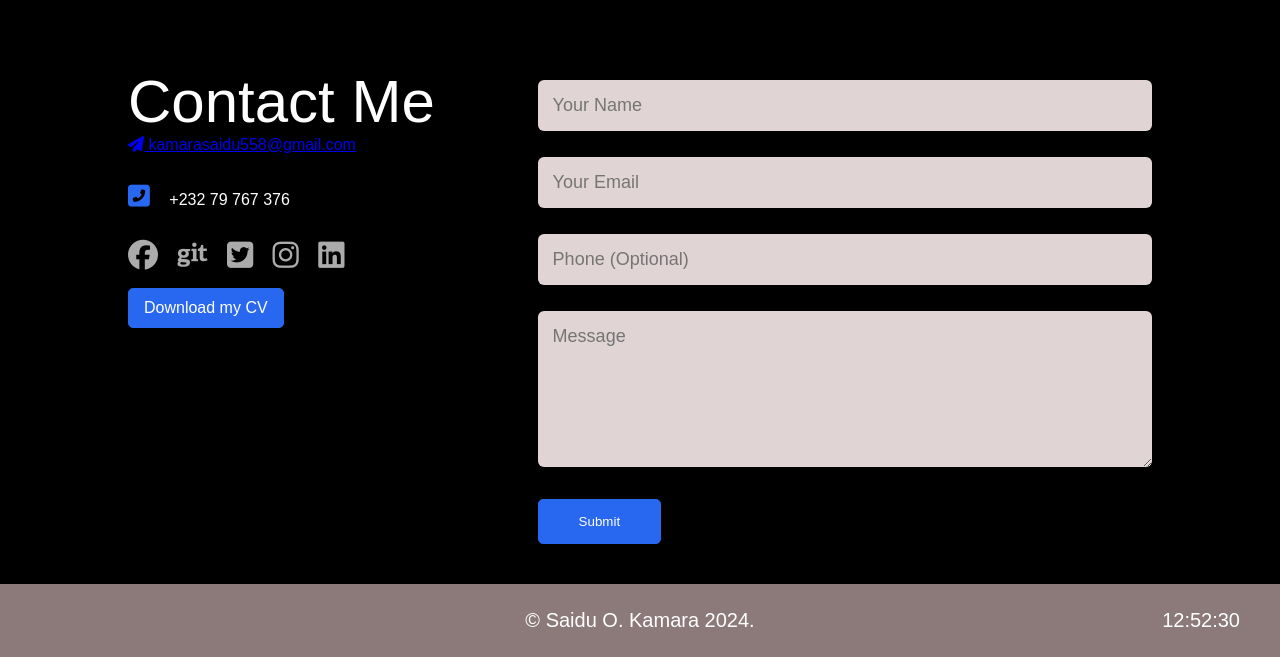
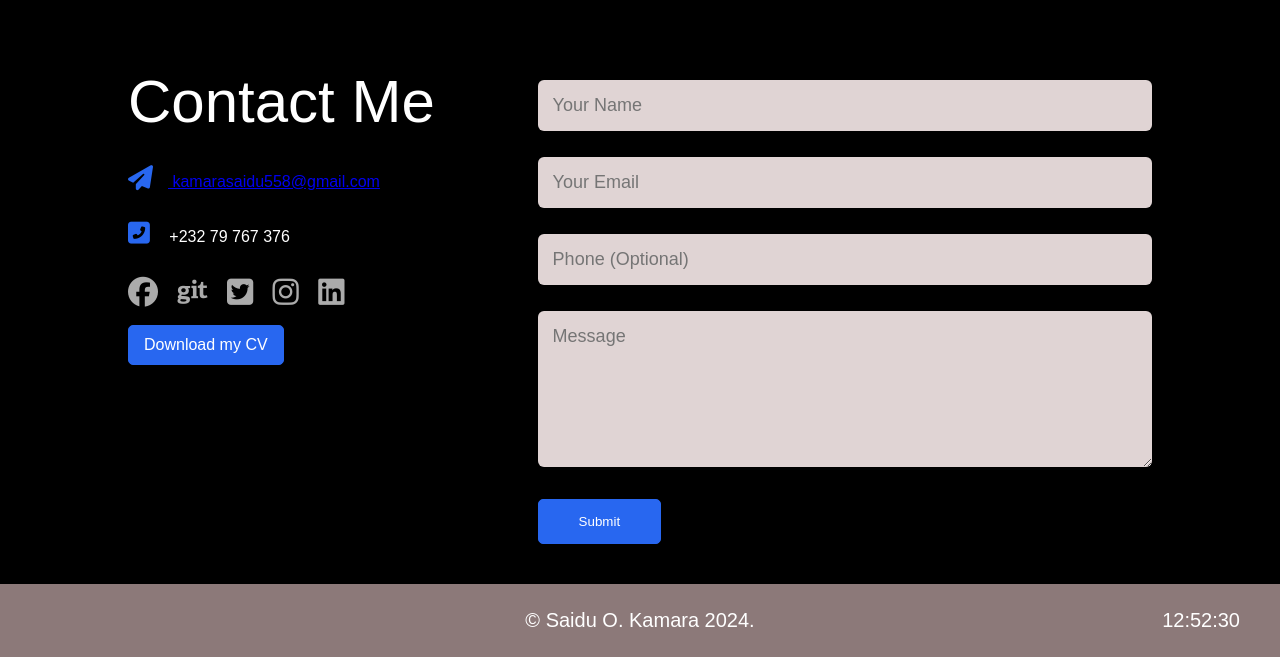
Before and after one commit to kamarasaiduo/aboutme, a plain HTML site: page index.html in a window 1280 px wide. Shown: the part 2405-3062 px from the top of the page. Drawn offline with Linux system fonts and the light colour scheme.

Commit message:
Update index.html

```diff
--- a/index.html
+++ b/index.html
@@ -142,7 +142,7 @@
             <div class="contact-left">
                 <h1 class="sub-title" >Contact Me</h1>
 
-               <a href= "mailto: kamarasaidu558@gmail.com"><i class="fas fa-paper-plane"></i> kamarasaidu558@gmail.com</a>
+               <a href= "mailto: kamarasaidu558@gmail.com"><p><i class="fas fa-paper-plane"></i> kamarasaidu558@gmail.com</p></a>
                 <p><i class="fas fa-phone-square-alt"></i> +232 79 767 376</p>
                 <div class="social-icons">
                     <a href="https://www.facebook.com/Saidukamara.92"><i class="fab fa-facebook"></i></a>
```
